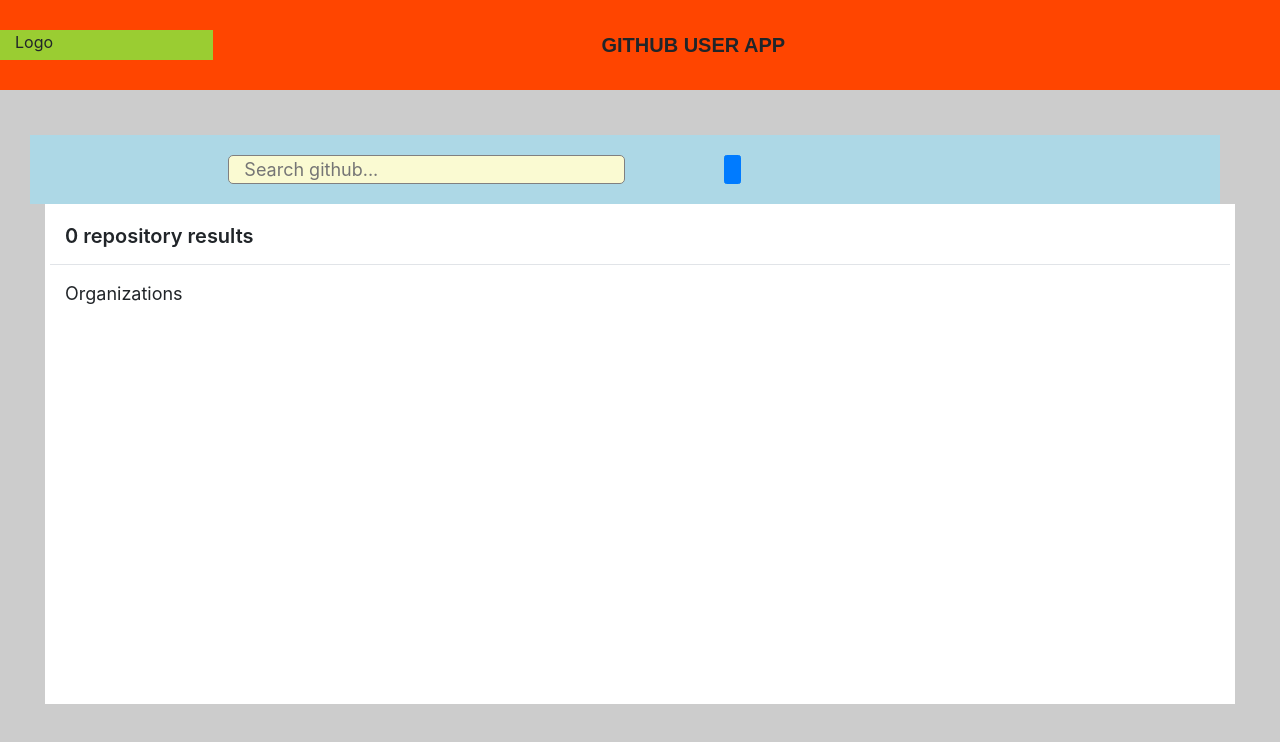
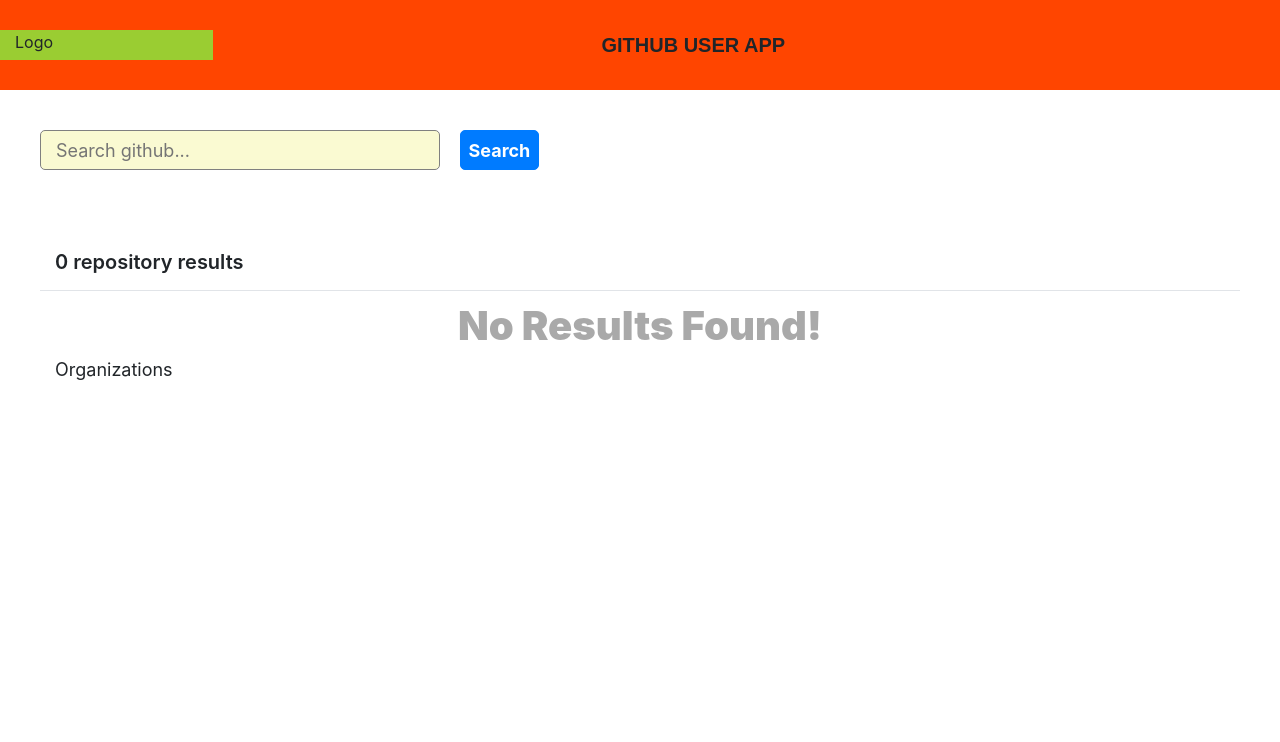
Before and after one commit to pepitz/gitHubUserApp, a React (Create React App) app: page / in a window 1280 px wide. Shown: the top 742 px of the page. Built offline with nearby package versions, Linux system fonts and the light colour scheme.

Commit message:
styling lists

```diff
--- a/src/Assets/styles/base.module.css
+++ b/src/Assets/styles/base.module.css
@@ -5,7 +5,7 @@
 }
 
 .base {
-    background-color: #ccc;
+    background-color: #fff;
     min-height: 100vh;
 }
 
--- a/src/Search/Search.js
+++ b/src/Search/Search.js
@@ -3,6 +3,7 @@
 import cx from "classnames";
 import classes from "./Search.module.css";
 
+import Aux from "../hoc/Aux";
 import Profile from "../Profile/Profile";
 import profileClasses from "../Profile/Profile.module.css";
 
@@ -10,20 +11,21 @@
 
 class Search extends Component {
   state = {
-    showResults: true,
+    showResults: false,
     data: [],
     term: ''
   };
 
   termChangedHandler = event => {
-    console.log("[STATE] after [INPUT]=> onChange:", this.state.term);
+    // console.log("[STATE] after [INPUT]=> onChange:", this.state.term);
     this.setState({ term: event.target.value });
   };
 
   submitSearchTermHandler = () => {
     getRepos(this.state.term).then(response=>{
-      this.setState({ data: response });
-      console.log('[STATE] after [BUTTON] => submitSearchTerm:', this.state.data);
+      this.setState({ data: response, showResults: true });
+
+      // console.log('[STATE] after [BUTTON] => submitSearchTerm:', this.state.data);
     });
   };
 
@@ -45,30 +47,25 @@
         </ul>
       );
     }
+
+    if(!this.state.showResults) {
+      results_users = (<div className={cx(globalStyles['col-md-12'], classes.emptyRepos)}>
+        No Results Found!
+      </div>);
+    }
+
     return (
-      <div className={cx(classes.search, globalStyles.row)}>
-        {/* SEARCHBOX SECTION */}
-        <div
-          className={cx(
-            classes.search__input,
-            globalStyles["col-md-12"],
-            globalStyles.row
+
+        <Aux>
+          <section className={cx( classes.search, globalStyles.row )}>
+            <input type="text" placeholder="Search github..." className={cx(
+                classes["search__input"],
+                globalStyles["col-md-4"]
               )}
-        >
-          <input
-            type="text"
-            placeholder="Search github..."
-            className={cx(
-              classes["search__input--box"],
-              globalStyles["col-md-4"],
-              globalStyles["offset-md-2"]
-            )}
-            onChange={this.termChangedHandler}
-          />
+              onChange={this.termChangedHandler} />
 
-          <button
-            className={cx(
-              classes["search__input--btn"],
+            <button className={cx(
+                classes["search__btn"],
                 globalStyles["col-md-auto"],
                 globalStyles["offset-md-1"],
                 globalStyles.btn,
@@ -76,12 +73,12 @@
               )}
               onClick={this.submitSearchTermHandler}
             >
-            {this.state.term}
+              Search
             </button>
-        </div>
+          </section>
 
-        {/* RESULTS SECTION */}
-        <div className={cx(classes.search__results, globalStyles["col-md-12"])}>
+          <section className={cx( classes.search__results, globalStyles.row )}>
+            <div className={cx(globalStyles["col-md-12"])}>
               <h3 className={cx(globalStyles.row, classes.search__counter)}>
                 <span className={cx(globalStyles["col-md-12"])}>
                   {this.state.data.length} repository results
@@ -93,7 +90,9 @@
                 <div className={cx(globalStyles["col-md-12"])}>Organizations</div>
               </div>
             </div>
-      </div>
+          </section>
+        </Aux>
+
     );
   }
 }
--- a/src/Search/Search.module.css
+++ b/src/Search/Search.module.css
@@ -1,31 +1,29 @@
-.search {
+
+.search, .search__results {
     font-size: 1.8rem;
-    padding: 4.5rem;
-
+    background: white;
+    padding: 4rem;
+}
+.search > * {
+    border-radius: 5px;
 }
 
 .search__input {
-    background: lightblue;
-    padding: 2rem 0;
-}
-
-.search__input--box {
+    height: 4rem;
     background: lightgoldenrodyellow;
     outline: none;
-    border-radius: 5px;
     border: 1px solid grey;
 }
 
-.search__input--btn {
-    cursor: ponter;
+.search__btn {
+    cursor: pointer;
     font-size: inherit;
-    font-weight: 400;
+    font-weight: 700;
+    margin-left: 2rem;
 }
 
 .search__results {
-    background: white;
-    height: 50rem;
-    padding: 2rem;
+    overflow: scroll;
 }
 
 .search__counter {
@@ -39,3 +37,10 @@
     background-color: lightslategray;
     list-style: none;
 }
+
+.emptyRepos {
+    text-align: center;
+    font-size: 4rem;
+    font-weight: 900;
+    color: darkgray;
+}
```
Lines whose indentation alone changed are shown as unchanged.
